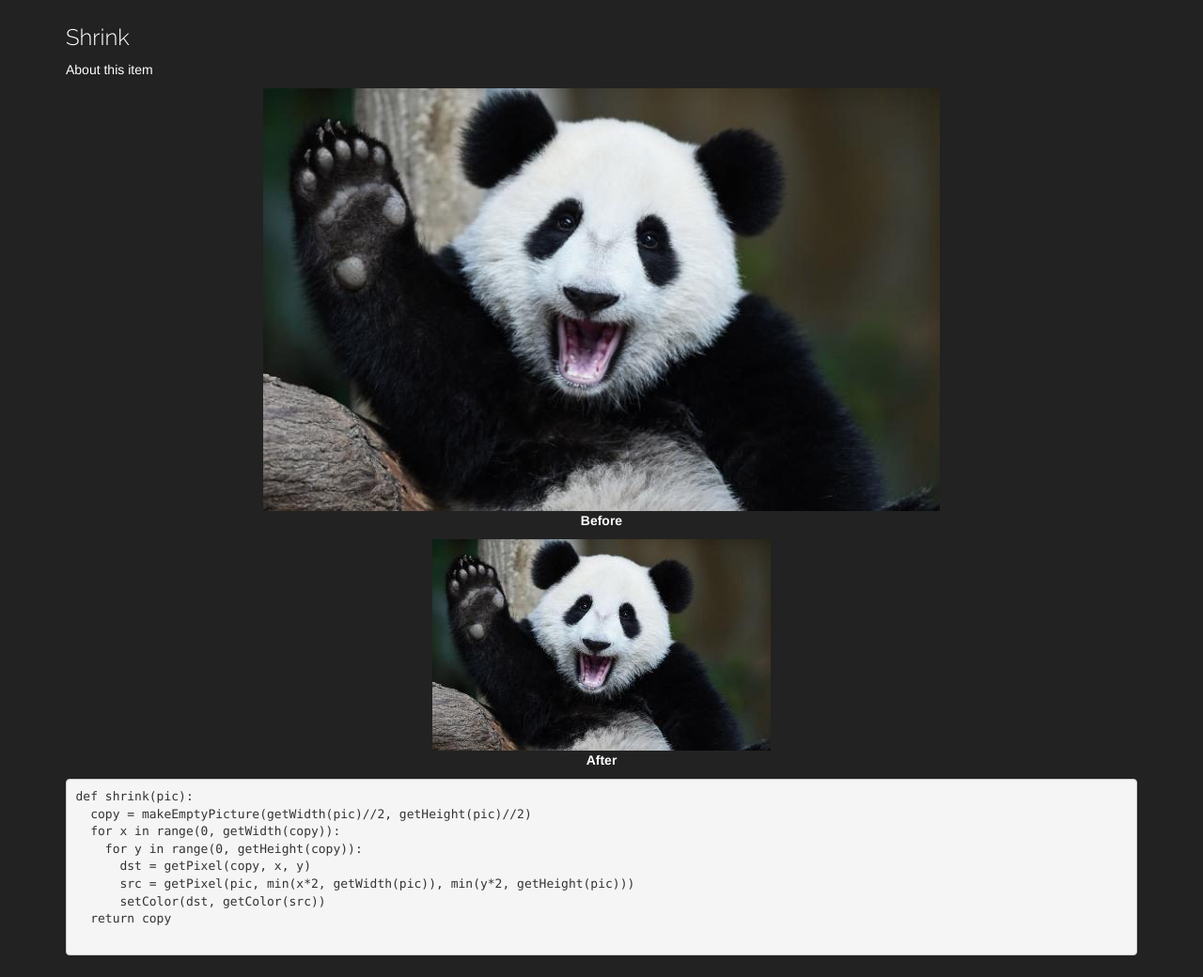
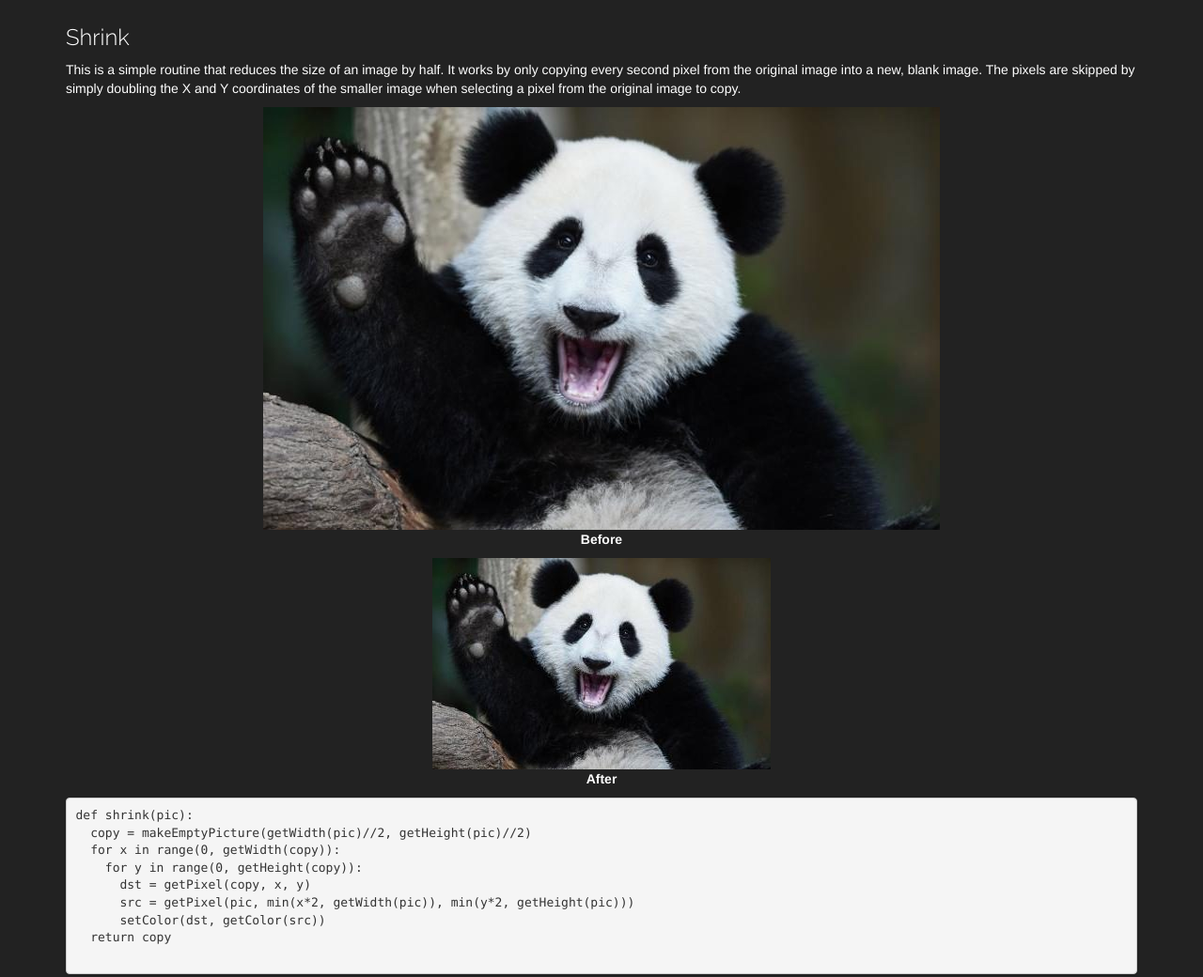
Before and after one commit to TheOtterAaron/ilp, a plain HTML site: page cst205_imgs.html in a window 1280 px wide. Shown: the part 5420-6460 px from the top of the page at 94% size. Drawn offline with nearby package versions, Linux system fonts and the light colour scheme.

Commit message:
Second batch of item descriptions

```diff
--- a/cst205_imgs.html
+++ b/cst205_imgs.html
@@ -183,7 +183,7 @@ def mirrorHorizontalInverse(pic):
                 <div class="col-sm-12">
 		    <div style="color:white">
                        	<h3>Shrink</h3>
-                        <p>About this item</p>
+                        <p>This is a simple routine that reduces the size of an image by half.  It works by only copying every second pixel from the original image into a new, blank image.  The pixels are skipped by simply doubling the X and Y coordinates of the smaller image when selecting a pixel from the original image to copy.</p>
 			<p style="text-align:center">
 			    <img src="cst205/img/shrink-original.jpg" /><br/>
 			    <b>Before</b>
@@ -212,7 +212,7 @@ def shrink(pic):
                 <div class="col-sm-12">
 		    <div style="color:white">
                        	<h3>Collage</h3>
-                        <p>About this item</p>
+                        <p>This is a collage made from multiple images programmatically layered ontop of one another.  Of note is that many of the above filters have been applied to the images in this collage.</p>
 			<p style="text-align:center">
 			    <img src="cst205/img/collage.jpg" />
 			</p>
@@ -289,7 +289,7 @@ collage = copyPlace(roseColoredGlasses(tent), collage, 2200, 1000)
                 <div class="col-sm-12">
 		    <div style="color:white">
                        	<h3>Red-Eye Reduction</h3>
-                        <p>About this item</p>
+                        <p>This is a filter for reducing red-eye in photographs.  The base routine takes an (x,y) coordinate in the image and a radius to approximate the shape of the pupil.  Each pixel within this circular region is then checked for similarity to a pure red color using geometric distance, where the threshold parameter determines the level of "redness" in a pixel required for further processing to apply.  Any pixels which pass the threshold test then have their red channel reduced according to the amount parameter.  The program repeats this process for a user-selected number of eyes.</p>
 			<p style="text-align:center">
 			    <img src="cst205/img/redeye-original.jpg" /><br/>
 			    <b>Before</b>
@@ -347,7 +347,7 @@ for i in range(0, input("Number of Corrections: ")):
                 <div class="col-sm-12">
 		    <div style="color:white">
                        	<h3>Posterize</h3>
-                        <p>About this item</p>
+                        <p>This filter creates a step-like effect in each of the three color channels of an image.  Red, green and blue values are separated into ranges, and each range is collapsed to a single value.  This results in an almost painterly effect.</p>
 			<p style="text-align:center">
 			    <img src="cst205/img/posterize-original.jpg" /><br/>
 			    <b>Before</b>
@@ -384,7 +384,7 @@ def posterize(pic):
                 <div class="col-sm-12">
 		    <div style="color:white">
                        	<h3>Green Screen</h3>
-                        <p>About this item</p>
+                        <p>This well-known technique measures the geometric distance between a color and a provided "chroma key" (in this case, green!).  Pixels within the provided threshold are then replaced with corresponding pixels from a second image.  This results in a layering effect commonly used in cinema and television to digitally insert actors into virtual scenes.  Difficulties arise near the edge of a subject, where light reflecting off the green screen casts a subtle green glow.  In this simple implementation, careful adjustment of the threshold parameter resulted in an acceptable end result.  Professional green screen software allows for fine tuning of the selection by exposing multiple chroma keys, each with a unique threshold, to provide subtle blending around edges.</p>
 			<p style="text-align:center">
 			    <img src="cst205/img/greenscreen-original1.jpg" /><br/>
 			    <b>Before (Background)</b>
@@ -436,7 +436,7 @@ writePictureTo(pic, output)
                 <div class="col-sm-12">
 		    <div style="color:white">
                        	<h3>Thanksgiving Card</h3>
-                        <p>About this item</p>
+                        <p>This is a "home made" Thanksgiving card.  It uses a technique similar to the Green Screen filter to create solid-colored stencils out of photograpphs (in this instance, photographs of autumnal leaves).  These stencils are then applied to a base image in a random quantity, distribution, color and size.  By varying only the green channel of the stencil's color (leaving red at 255 and blue at 0) leaves stay within a red-orange-yellow family of colors.</p>
 			<p style="text-align:center">
 			    <img src="cst205/img/card.jpg" />
 			</p>
@@ -510,7 +510,7 @@ addTextWithStyle(
                 <div class="col-sm-12">
 		    <div style="color:white">
                        	<h3>Line Art</h3>
-                        <p>About this item</p>
+                        <p>This filter converts an image into something resembling a line drawing or charcoal sketch.  This is achieved by comparing the luminance of each pixel (where luminance is defined as the weighted average used in the Better Black & White filter above) to the luminance of its neighbor pixels.  If the difference between a pixel's luminance and its neighboring pixels' luminance is outside of the provided threshold value, the pixel is made black, otherwise the pixel is made white.</p>
 			<p style="text-align:center">
 			    <img src="cst205/img/lineArt-original.jpg" /><br/>
 			    <b>Before</b>
```
